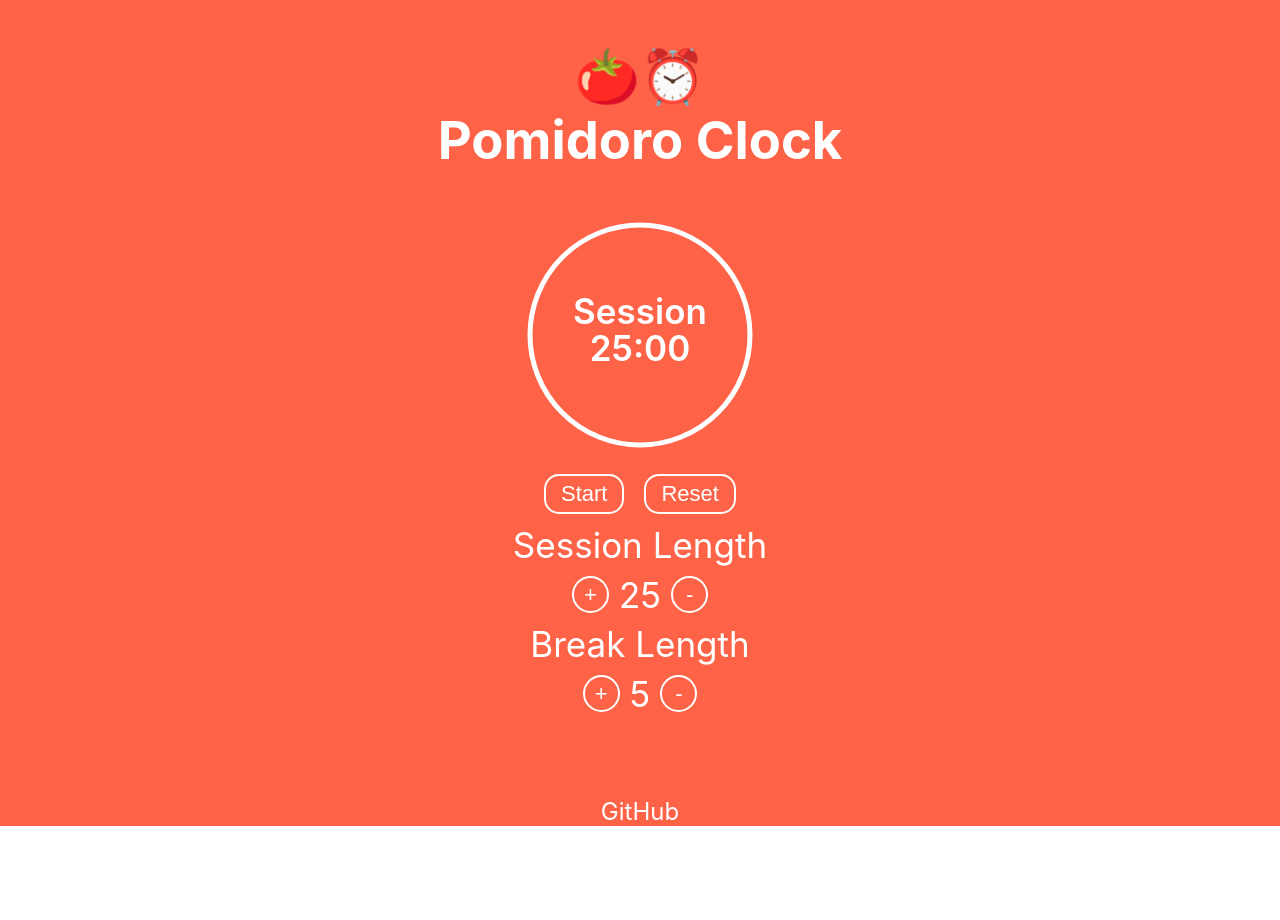
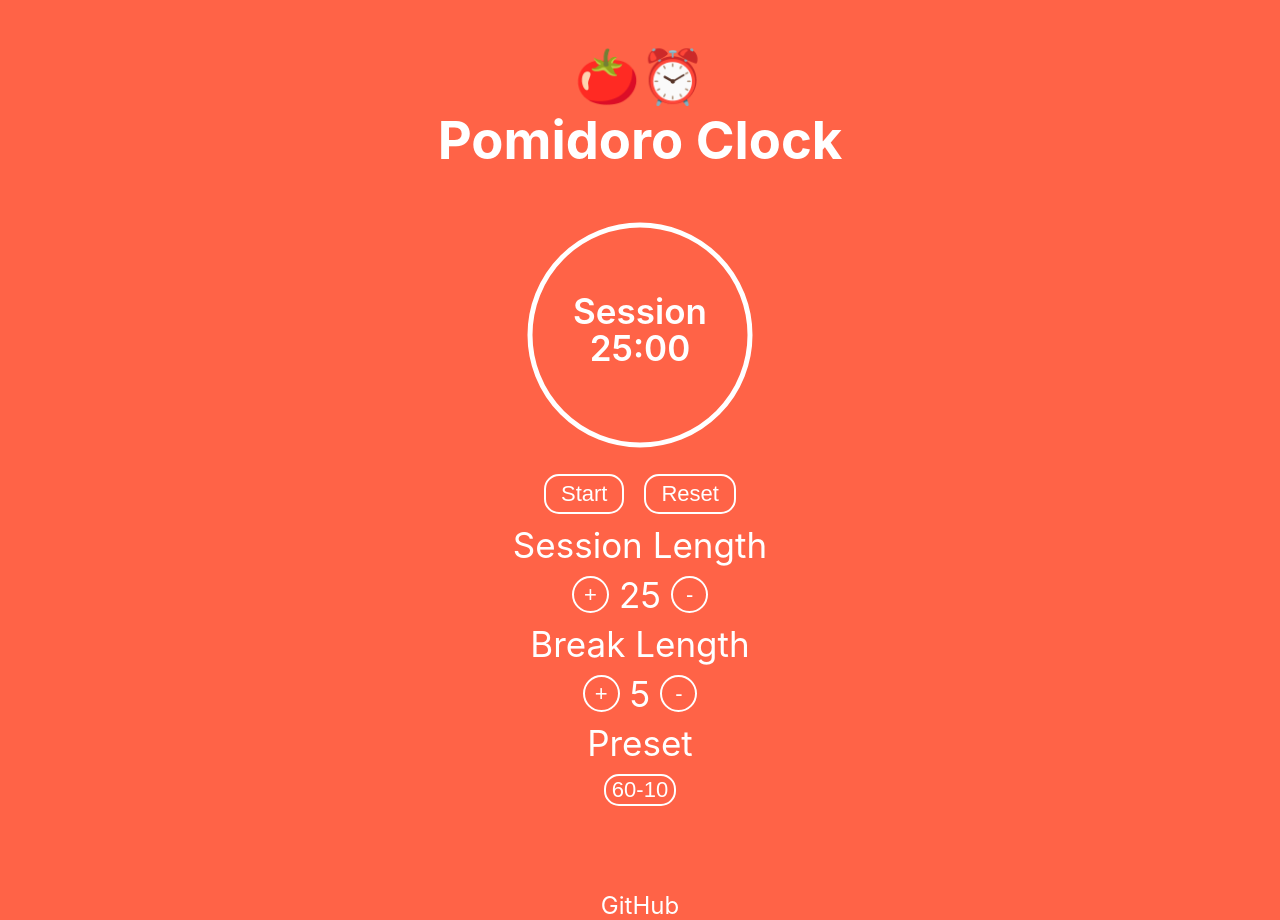
Before and after one commit to adamsokolski/pomidoro-clock, a React (Create React App) app: page / in a window 1280 px wide. Before the commit the page ends 826 px from the top, so only its background shows below. Built offline with nearby package versions, Linux system fonts and the light colour scheme.

Commit message:
✨ Add preset 60-10

```diff
--- a/src/App.js
+++ b/src/App.js
@@ -25,6 +25,7 @@ export default class App extends Component {
     this.handleReset = this.handleReset.bind(this);
     this.secondsToTime = this.secondsToTime.bind(this);
     this.counting = this.counting.bind(this);
+    this.preset = this.preset.bind(this);
   }
 
   componentDidUpdate() {
@@ -67,6 +68,24 @@ export default class App extends Component {
         breakTime: state.breakTime - 60,
       }));
     }
+  }
+  preset() {
+    this.setState((state) => ({
+      // sessionLength: 25,
+      // sessionTime: 1500,
+      // breakLength: 5,
+      // breakTime: 300,
+      // timeLeft: "25:00",
+      // isRunning: false,
+      // intervalId: "",
+      // label: "Session",
+      // progress: 100,
+      sessionLength: 60,
+      sessionTime: 3600,
+      timeLeft: `${this.secondsToTime(3600)}`,
+      breakTime: 600,
+      breakLength: 10,
+    }));
   }
 
   handleStart() {
@@ -155,14 +174,8 @@ export default class App extends Component {
   }
 
   render() {
-    const {
-      sessionLength,
-      breakLength,
-      timeLeft,
-      label,
-      progress,
-      isRunning,
-    } = this.state;
+    const { sessionLength, breakLength, timeLeft, label, progress, isRunning } =
+      this.state;
     return (
       <div className="App">
         <header>
@@ -191,6 +204,7 @@ export default class App extends Component {
           </div>
 
           <div id="session-label">Session Length</div>
+
           <button
             disabled={isRunning}
             id="session-increment"
@@ -229,6 +243,10 @@ export default class App extends Component {
           >
             -
           </button>
+          <div id="preset-label">Preset</div>
+          <button disabled={isRunning} id="preset-60-10" onClick={this.preset}>
+            60-10
+          </button>
         </div>
         <a
           className="App-link"
--- a/src/App.scss
+++ b/src/App.scss
@@ -54,6 +54,10 @@
     width: 100%;
   }
 
+  #preset-label {
+    width: 100%;
+  }
+
   button {
     background-color: transparent;
     border: 2px solid #fff;
```
